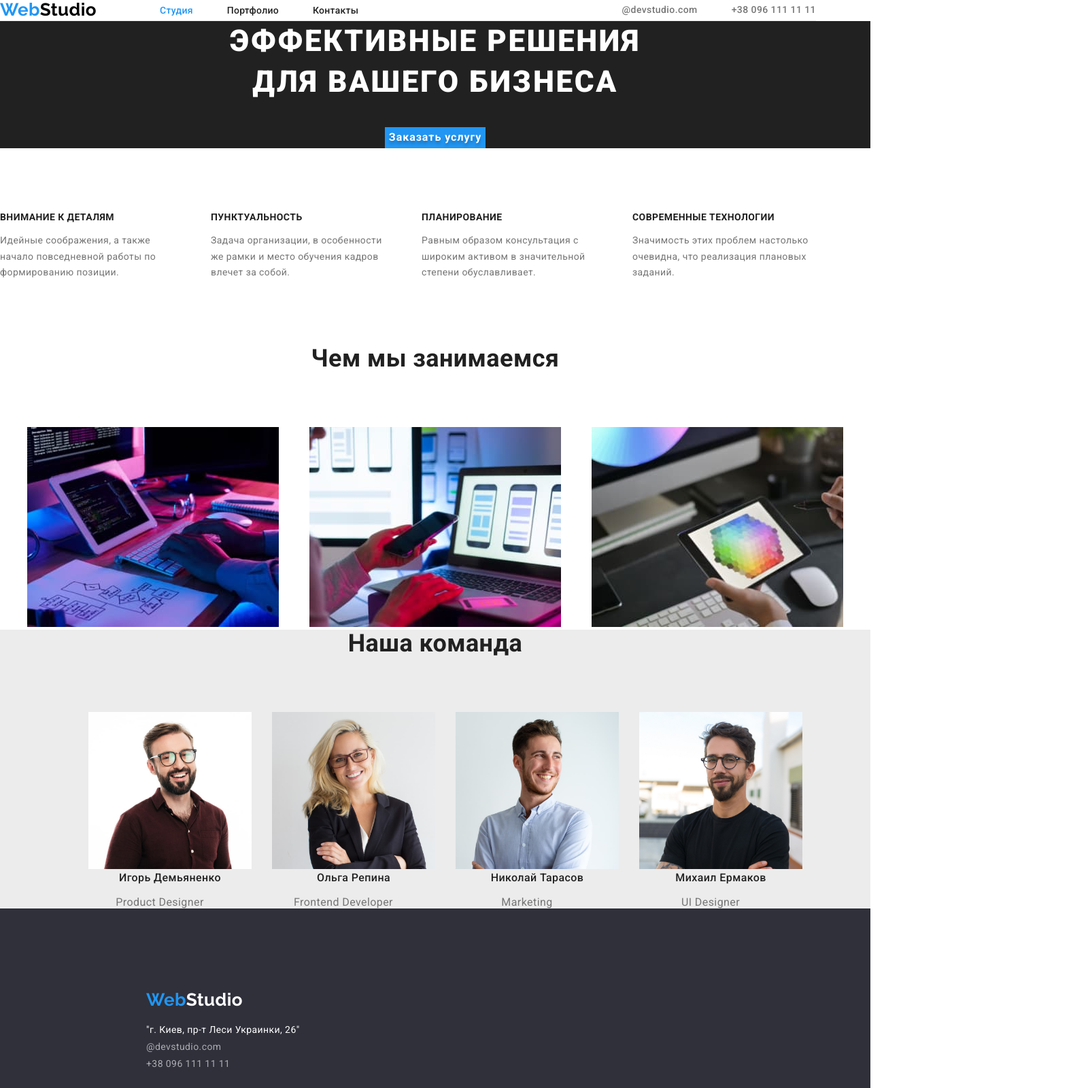
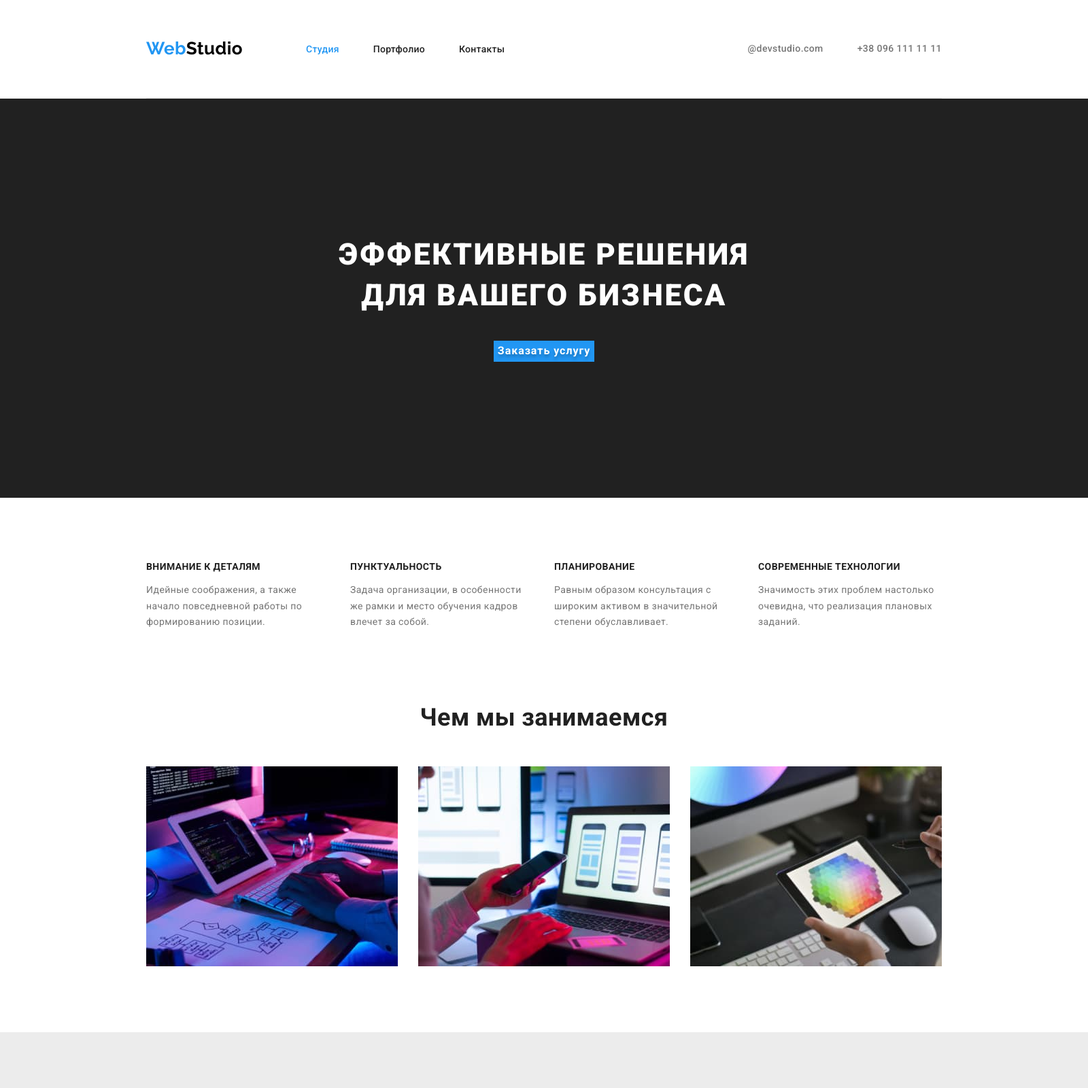
Before and after one commit to Ilona1009/goit-markup-hw-03, a plain HTML site: page index.html in a window 1280 px wide. Shown: the top 1600 px of the page at 68% size, 1600 px wide, since content can reach past the window. Drawn offline with nearby package versions, Linux system fonts and the light colour scheme.

Commit message:
главная собрна

```diff
--- a/css/style.css
+++ b/css/style.css
@@ -36,6 +36,7 @@ body {
   font-family: Roboto, raleway, sans-serif;
   font-size: 14px;
   letter-spacing: 0.03em;
+  min-width: 1600px;
 }
 
 .list {
@@ -52,13 +53,23 @@ body {
 .container {
   margin-left: auto;
   margin-right: auto;
+  width: 1200px;
+  padding-left: 15px;
+padding-right: 15px;
 }
 
+.container-boss{
+
+}
+
+
 .header-box {
+  background-color: var(--wite-color);
   display: flex;
-  width: 1200px;
   border-bottom: 1px solid var(--header-line);
 justify-content: space-between;
+padding-top: 32px;
+padding-bottom: 32px;
 }
 
 .nav-box {
@@ -92,7 +103,13 @@ justify-content: space-between;
   font-family: 'Raleway';
   font-weight: 700;
   font-size: 26px;
-  padding-right: 93px;
+}
+
+
+.logo-nav{
+  margin-right: 93px;
+  margin-top: 25px;
+  margin-bottom: 25px;
 }
 
 .logo-footer {
@@ -158,11 +175,17 @@ address {
 }
 
 /* герой */
+.fon-hero{
+  background-color: var(--brand-color);
+}
+
 .hero {
   background-color: var(--brand-color);
   text-align: center;
   margin-left: auto;
   margin-right: auto;
+  padding-top: 200px;
+  padding-bottom: 200px;
 }
 
 .hero-title {
@@ -195,7 +218,7 @@ address {
 .box {
   display: flex;
   width: 270px;
-  height: 101px;
+  margin-right: 30px;
 }
 
 .section-subtitle {
@@ -231,22 +254,28 @@ address {
   line-height: 1.16;
   text-align: center;
   padding-bottom: 50px;
+  margin: 0;
 
 }
 
 
+.box-imag{
+  background-color: var(--wite-color);
+}
+
 .imag{
+  background-color: var(--wite-color);
   display: flex;
-  width: 1200px;
   justify-content: space-between;
 }
 
 /* команда */
 .fon-page{
   background-color: var(--header-line);
-  margin-left: auto;
-  margin-right: auto;
+padding-top: 94px;
+padding-bottom: 94px;
 }
+
 
 .section-team{
 display: flex;
@@ -254,9 +283,13 @@ justify-content: center;
 }
 
 
-.box-team :not(:last-child){
-  padding-left: 30px;
-
+.box-team{
+background: var(--wite-color);
+box-shadow: 0px 1px 3px rgba(0, 0, 0, 0.12), 0px 1px 1px rgba(0, 0, 0, 0.14), 0px 2px 1px rgba(0, 0, 0, 0.2);
+border-radius: 0px 0px 4px 4px;
+}
+.box-team:not(:last-child){
+  margin-right: 30px;
 }
 
 
@@ -315,8 +348,7 @@ justify-content: center;
 
 
 .nav-footer{
- background-color: var(--footer);
-  padding-left: 215px;
+  background-color: var(--footer);
   padding-top: 60px;
   padding-bottom: 60px;
 
@@ -328,6 +360,6 @@ justify-content: center;
 }
 
 .logo-footer{
- padding-top: 60px;
- padding-bottom: 20px;
+  margin-top: 60px;
+  margin-bottom: 20px;
 }
--- a/index.html
+++ b/index.html
@@ -13,14 +13,15 @@
 
 <body>
     <!-- page header -->
-        <header class="container">
+    <div class="container-boss">
+                <header class="container">
             <div class="header-box">
                 <nav class="nav-box">
                 <div class="logo-nav">
                         <a href="index.html" class="header-link"><span class="logo-web">Web</span><span class="logo-studio">Studio</span>
                         </a>
                 </div>
-                <ul class="list header item">
+                <ul class="list item">
                     <li class="link"><a href="./index.html" class="header-list current">Студия</a></li>
                     <li class="link"><a href="./portfolio.html" class="header-list">Портфолио</a></li>
                     <li class="link"><a href="контакты" class="header-list">Контакты</a></li>
@@ -41,10 +42,13 @@
 
     <main>
 <!-- hero -->
-        <section class="hero">
+<div class="fon-hero">
+    <section class="hero">
             <h1 class="hero-title">Эффективные решения <br> для вашего бизнеса</h1>
             <button type="button" class="button-hero">Заказать услугу</button>
         </section>
+</div>
+
 <!-- osobennosti -->
 <section class="section container">
             <h2 class="visually-hidden">наши плюсы</h2>
@@ -74,7 +78,7 @@
                 </ul>
             </div>
 </section>
-        <section>
+        <section class="box-imag section">
             <h2 class="section-title">Чем мы занимаемся</h2>
             <ul class="list container imag">
                 <li> <img src="images/keyboard.jpg" alt="images" width="370"></li>
@@ -83,9 +87,10 @@
             </ul>
         </section>
         <!-- team -->
-        <section class="container fon-page">
+        <div class="fon-page">
+        <section class=" container">
             <h2 class="section-title">Наша команда</h2>
-            <ul class="list section-team">
+            <ul class="list section-team container">
                 <li class="box-team">
                     <img src="images/brown-shirt.jpg" alt="images" width="270">
                     <h3 class="name">Игорь Демьяненко </h3>
@@ -110,22 +115,27 @@
                 </li>
             </ul>
         </section>
+        </div>
     </div>
     </main>
-    <footer class="container">
+    <footer class="">
         <!-- contact -->
         <div class="nav-footer">
+        <div class="container">
             <div class="logo-footer"><a href="index.html" class="header-link"><span class="logo-web">Web</span><span class="logo-footer">Studio</span></a></div>
 
         <address>
             <ul class="list ">
-                <p class="contact-map">"г. Киев, пр-т Леси Украинки, 26"</p>
-                <li class="mail-footer"><a href="mailto:@devstudio.com"  class="contact-mail">@devstudio.com</a></li>
-                <li><a href="tel:+380961111111"  class="contact-tell">+38 096 111 11 11</a></li>
+                <p class="contact-map">г. Киев, пр-т Леси Украинки, 26</p>
+                <li class="mail-footer"><a href="mailto:info@example.com"  class="contact-mail">info@example.com</a></li>
+                <li><a href="tel:+380991111111"  class="contact-tell">+38 099 111 11 11</a></li>
             </ul>
         </address>
         </div>
+        </div>
     </footer>
+    </div>
+
 </body>
 
 </html>
```
